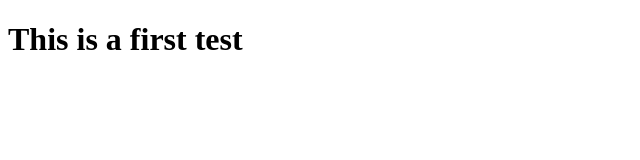
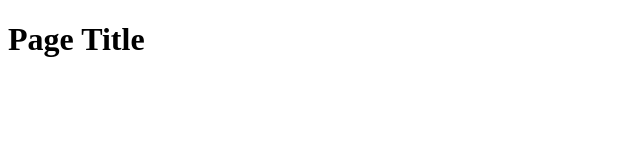
Before and after one commit to Happyzippy/socialdata, a plain HTML site: page emil/week6/first_test.html in a window 1280 px wide. Shown: the whole page, without its empty margins (0-640 px from the left). Drawn offline with Linux system fonts and the light colour scheme.

Commit message:
gh-pages mirror

```diff
--- a/emil/week6/first_test.html
+++ b/emil/week6/first_test.html
@@ -7,10 +7,7 @@
     </head>
     <body>
         <script type="text/javascript">
-
+            d3.select("body").append("h1").text("Page Title");
         </script>
-        <div>
-            <h1>This is a first test</h1>
-        </div>
     </body>
 </html>
```
